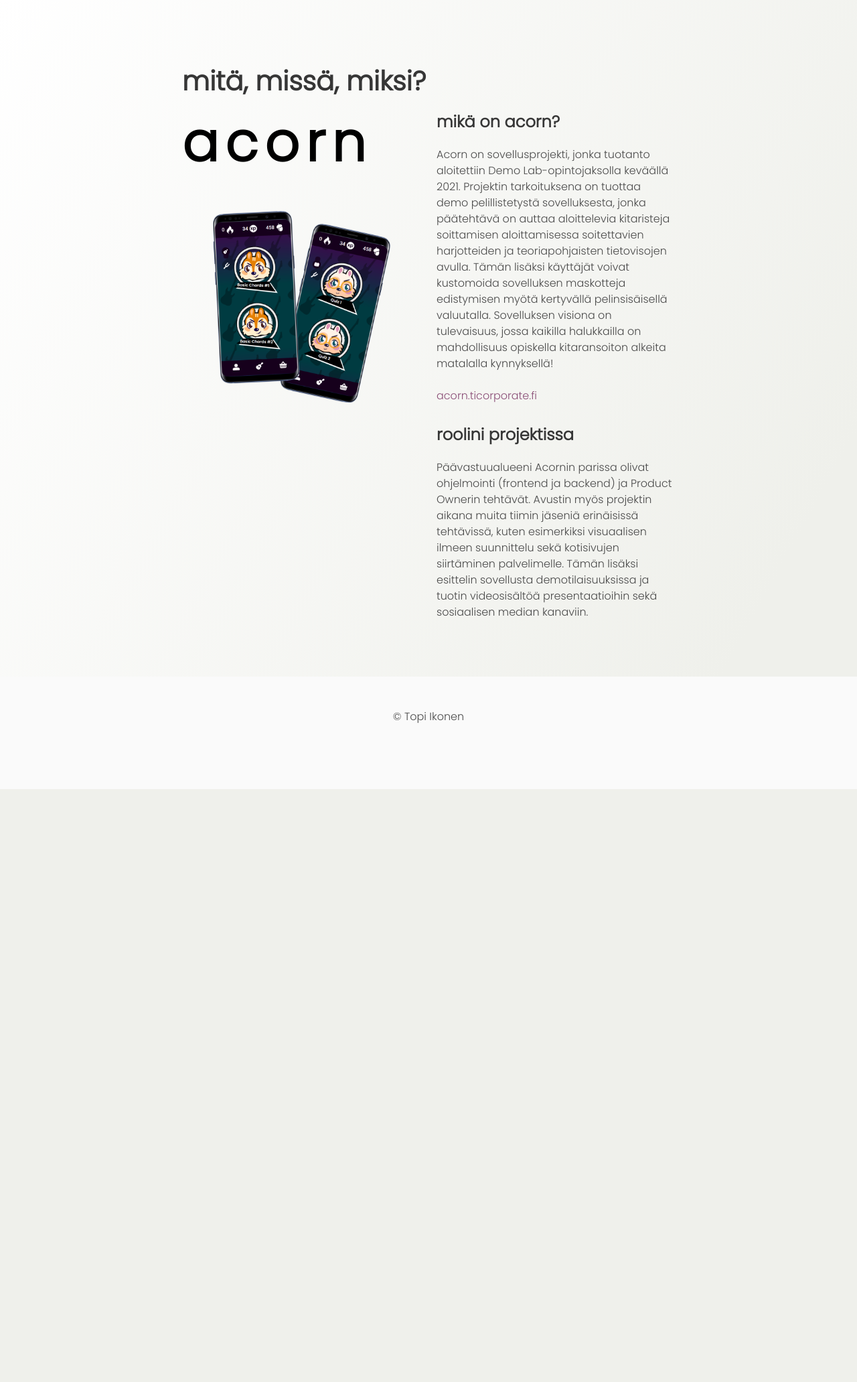
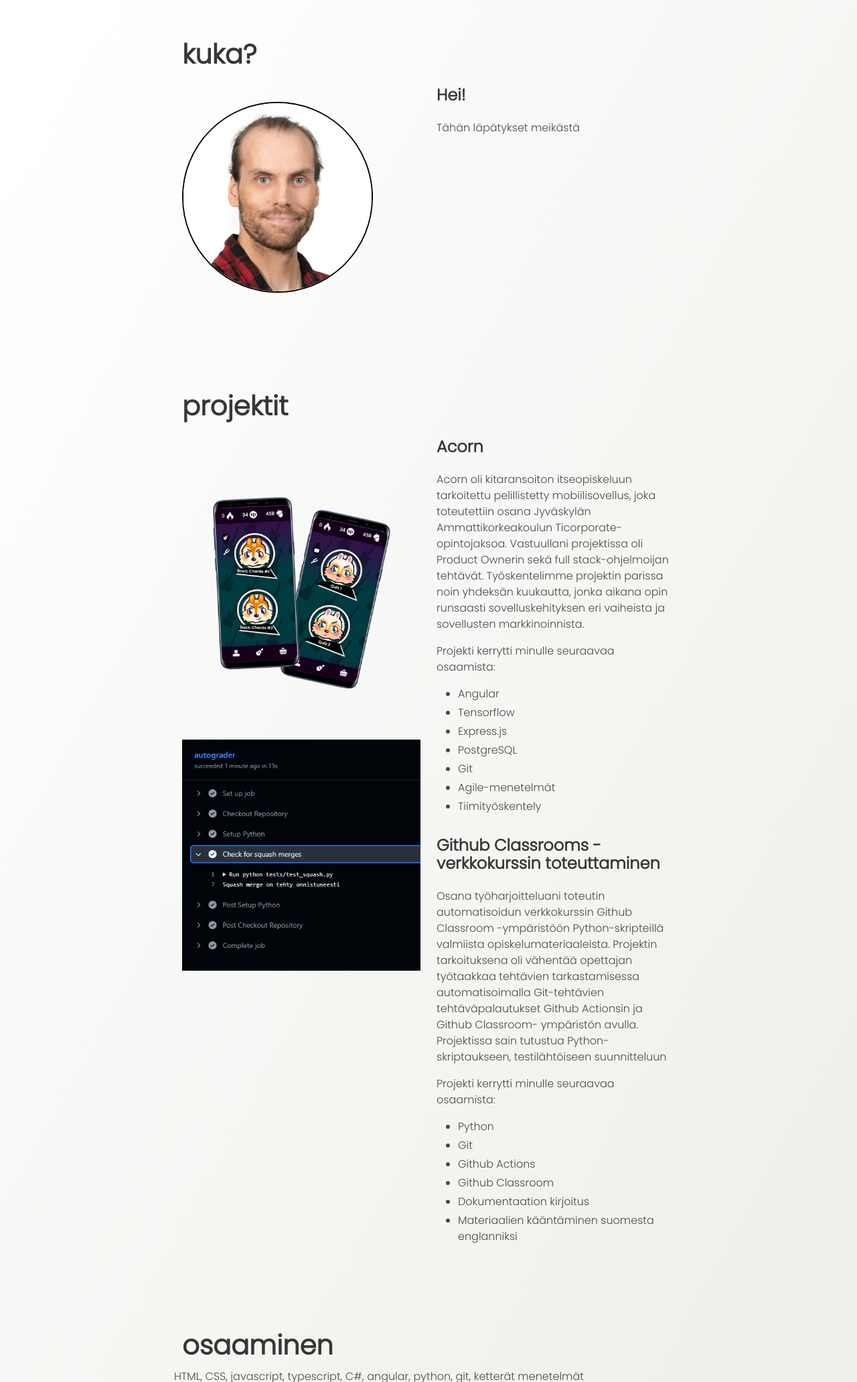
Before and after one commit to maunuri/maunuri.github.io, a website: page index.html in a window 1280 px wide. Shown: the part 737-2800 px from the top of the page at 67% size. Before the commit the page ends 1915 px from the top, so only its background shows below. Drawn offline with Linux system fonts and the light colour scheme.

Commit message:
päivitys vol1

```diff
--- a/css/styles.css
+++ b/css/styles.css
@@ -80,7 +80,7 @@
 }
 
 h2 {
-    margin-top:2em;
+    margin-top:1em;
 }
 
 h4 {
@@ -90,6 +90,16 @@
 p {
     margin-top:1em;
     margin-bottom:1em;
+}
+
+.projektikuva {
+    margin-top:2em;
+}
+
+.profiilikuva {
+    width:80%;
+    border-radius:50%;
+    border: solid 2px black;
 }
 
 .language-typescript {
--- a/index.html
+++ b/index.html
@@ -8,7 +8,7 @@
 </head>
 <body>
 
-  <nav class="navbar is-primary" role="navigation" aria-label="main navigation">
+  <!-- <nav class="navbar is-primary" role="navigation" aria-label="main navigation">
     <div class="navbar-brand">
 
       <a class="navbar-item" href="index.html">
@@ -55,12 +55,12 @@
         </a>
       </div>
     </div>
-  </nav>
+  </nav> -->
 
 
 <div class="header">
   <h1 class="title is-1">topi ikonen</h1>
-  <h2 class="subtitle is-4">näyteportfolio ticorporate 2021</h2>
+  <h2 class="subtitle is-4">portfolio</h2>
 </div>
 
 
@@ -68,29 +68,82 @@
 
   <div class="block">
 
-    <h2 class="title is-2">mitä, missä, miksi?</h2>
+    <h2 class="title is-2">kuka?</h2>
 
     <div class="columns">
-      <div class="column acorn">
-        <h3 class="title acorn is-1">acorn</h3>
+      <div class="column topi">
+        <h3 class="title topi is-1"></h3>
 
-        <img src="media/ig_postauksia.png">
+        <img class="profiilikuva" src="media/naama.jpg">  <!--tähän omakuva-->
       </div>
 
-      <div class="column acorn">
-        <h3 class="title is-4">mikä on acorn?</h3>
-        <p>Acorn on sovellusprojekti, jonka tuotanto aloitettiin Demo Lab-opintojaksolla keväällä 2021. Projektin tarkoituksena on tuottaa demo pelillistetystä sovelluksesta,
-          jonka päätehtävä on auttaa aloittelevia kitaristeja soittamisen aloittamisessa soitettavien harjotteiden ja teoriapohjaisten tietovisojen avulla.
-          Tämän lisäksi käyttäjät voivat kustomoida sovelluksen maskotteja edistymisen myötä kertyvällä pelinsisäisellä valuutalla.
-          Sovelluksen visiona on tulevaisuus, jossa kaikilla halukkailla on mahdollisuus opiskella kitaransoiton alkeita matalalla kynnyksellä!
-        </br></br>
-        <a href="https://acorn.ticorporate.fi" target="_blank">acorn.ticorporate.fi</a>
+      <div class="column topi">
+        <h3 class="title is-4">Hei!</h3>
+        <p>Tähän läpätykset meikästä
         </p>
-          <h3 class="title is-4">roolini projektissa</h3>
-          <p>Päävastuualueeni Acornin parissa olivat ohjelmointi (frontend ja backend) ja Product Ownerin tehtävät. Avustin myös projektin aikana muita tiimin jäseniä erinäisissä tehtävissä,
-              kuten esimerkiksi visuaalisen ilmeen suunnittelu sekä kotisivujen siirtäminen palvelimelle. Tämän lisäksi esittelin sovellusta demotilaisuuksissa ja
-              tuotin videosisältöä presentaatioihin sekä sosiaalisen median kanaviin. </p>
+
       </div>
+    </div>
+
+    </p>
+  </div>
+
+  <div class="block">
+
+    <h2 class="title is-2">projektit</h2>
+
+    <div class="columns">
+      <div class="column projektit">
+        <h3 class="title projektit is-1"></h3>
+        <img class="projektikuva" src="media/ig_postauksia.png">  <!--classrooms kuva ehkä?-->
+        <img class="projektikuva" src="media/github_actions.png">
+      </div>
+
+      <div class="column projektit">
+        <h3 class="title is-4">Acorn</h3>
+        <p>Acorn oli kitaransoiton itseopiskeluun tarkoitettu pelillistetty mobiilisovellus, joka toteutettiin osana Jyväskylän Ammattikorkeakoulun Ticorporate-opintojaksoa. Vastuullani projektissa oli Product Ownerin sekä full stack-ohjelmoijan tehtävät. Työskentelimme projektin parissa noin yhdeksän kuukautta, jonka aikana opin runsaasti sovelluskehityksen eri vaiheista ja sovellusten markkinoinnista.
+        </p>
+        <p>
+        Projekti kerrytti minulle seuraavaa osaamista:
+          <ul>
+            <li>Angular</li>
+            <li>Tensorflow</li>
+            <li>Express.js</li>
+            <li>PostgreSQL</li>
+            <li>Git</li>
+            <li>Agile-menetelmät</li>
+            <li>Tiimityöskentely</li>
+          </ul>
+        </p>
+
+        <h3 class="title is-4">Github Classrooms -verkkokurssin toteuttaminen</h3>
+
+        <p>Osana työharjoitteluani toteutin automatisoidun verkkokurssin Github Classroom -ympäristöön Python-skripteillä valmiista opiskelumateriaaleista. Projektin tarkoituksena oli vähentää opettajan työtaakkaa tehtävien tarkastamisessa automatisoimalla Git-tehtävien tehtäväpalautukset Github Actionsin ja Github Classroom- ympäristön avulla. Projektissa sain tutustua Python-skriptaukseen, testilähtöiseen suunnitteluun
+        </p>
+        Projekti kerrytti minulle seuraavaa osaamista:
+          <ul>
+            <li>Python</li>
+            <li>Git</li>
+            <li>Github Actions</li>
+            <li>Github Classroom</li>
+            <li>Dokumentaation kirjoitus</li>
+            <li>Materiaalien kääntäminen suomesta englanniksi</li>
+          </ul>
+        </p>
+      </div>
+
+    </div>
+
+  </div>
+
+    <div class="block">
+
+    <h2 class="title is-2">osaaminen</h2>
+
+    <div class="columns">
+
+      HTML, CSS, javascript, typescript, C#, angular, python, git, ketterät menetelmät
+
     </div>
 
     </p>
```
Also changed, not shown: vanha_index.html (added, +109 -0 lines), media/github_actions.png (added), media/naama.jpg (added), media/naama.png (added).
